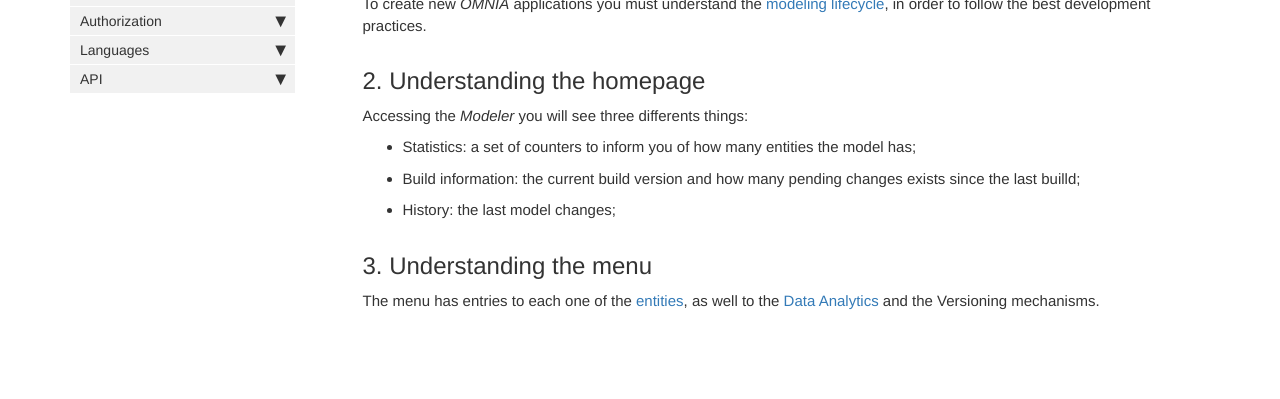
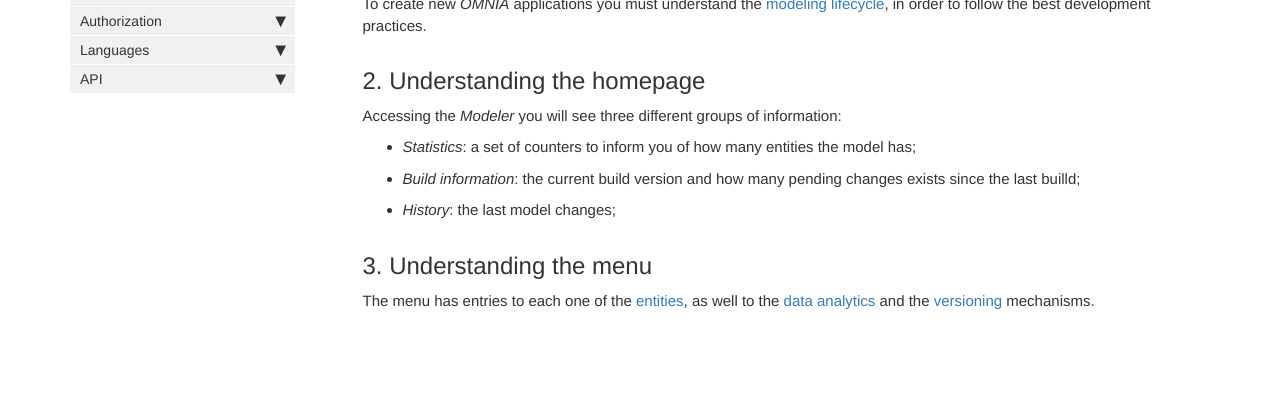
Before and after one commit to daniel8lopes/omnia3, a Jekyll site: the page built from docs/pages/omnia3/Modeler/omnia3_modeler_introduction.md, in a window 1280 px wide and 1010 px high. Shown: the part 422-821 px from the top of the window. Built offline with Jekyll 4.4.1, drawn with Linux system fonts in a browser that asks for light colours; nearby versions of some CDN libraries; comment, search, counter and statistics services are not loaded.

Commit message:
Review introduction links

```diff
--- a/docs/pages/omnia3/Modeler/omnia3_modeler_introduction.md
+++ b/docs/pages/omnia3/Modeler/omnia3_modeler_introduction.md
@@ -15,10 +15,10 @@ The _Modeler_ is the area where the model development occurs.
 To create new _OMNIA_ applications you must understand the [modeling lifecycle](omnia3_modeler_lifecycle.html), in order to follow the best development practices.
 
 ## 2. Understanding the homepage
-Accessing the _Modeler_ you will see three differents things:
-* Statistics: a set of counters to inform you of how many entities the model has;
-* Build information: the current build version and how many pending changes exists since the last builld;
-* History: the last model changes;
+Accessing the _Modeler_ you will see three different groups of information:
+* _Statistics_: a set of counters to inform you of how many entities the model has;
+* _Build information_: the current build version and how many pending changes exists since the last builld;
+* _History_: the last model changes;
 
 ## 3. Understanding the menu
-The menu has entries to each one of the [entities](omnia3_modeler_entities.html), as well to the [Data Analytics](omnia3_modeler_datavisualization.html) and the Versioning mechanisms.
+The menu has entries to each one of the [entities](omnia3_modeler_entities.html), as well to the [data analytics](omnia3_modeler_datavisualization.html) and the [versioning](omnia3_modeler_lifecycle.html) mechanisms.
```
